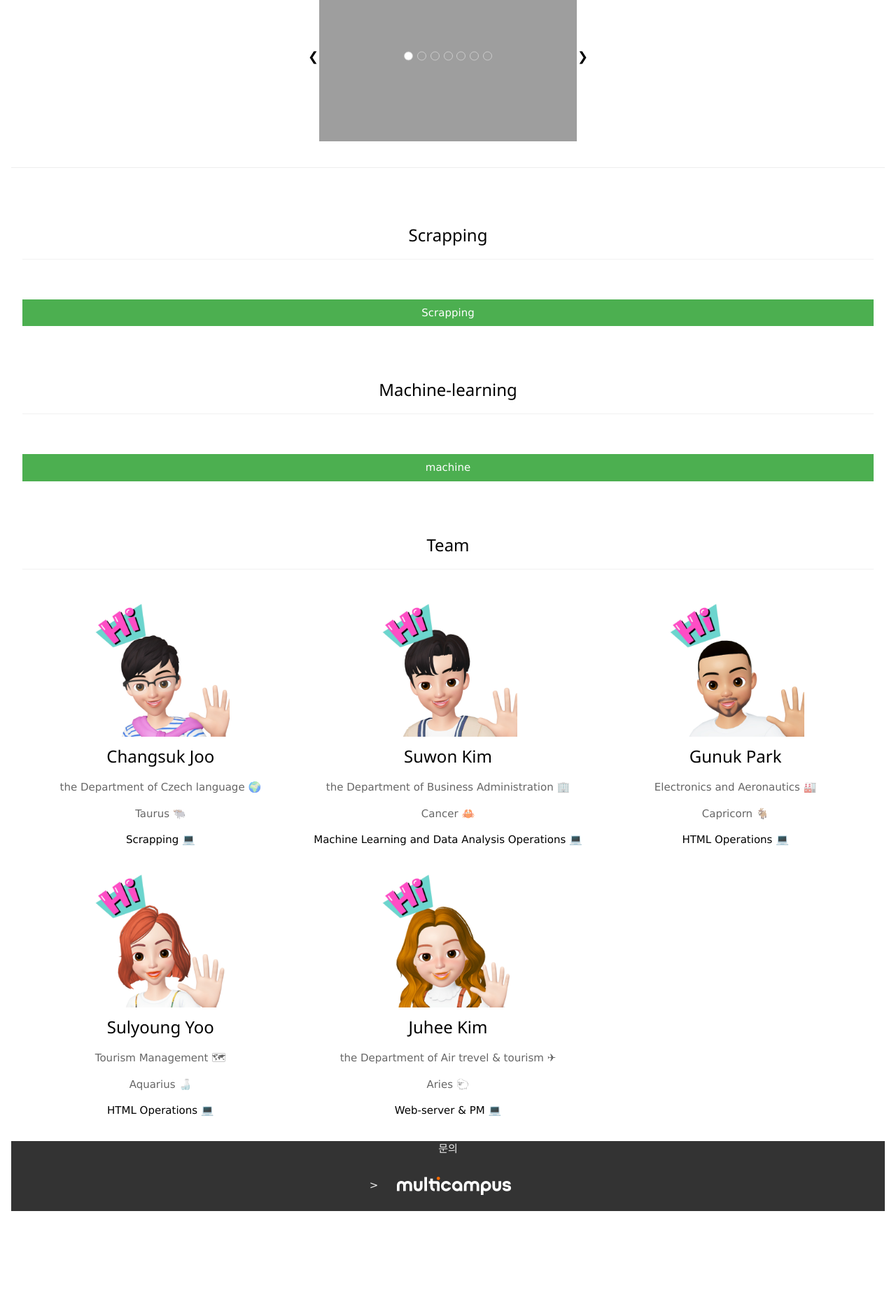
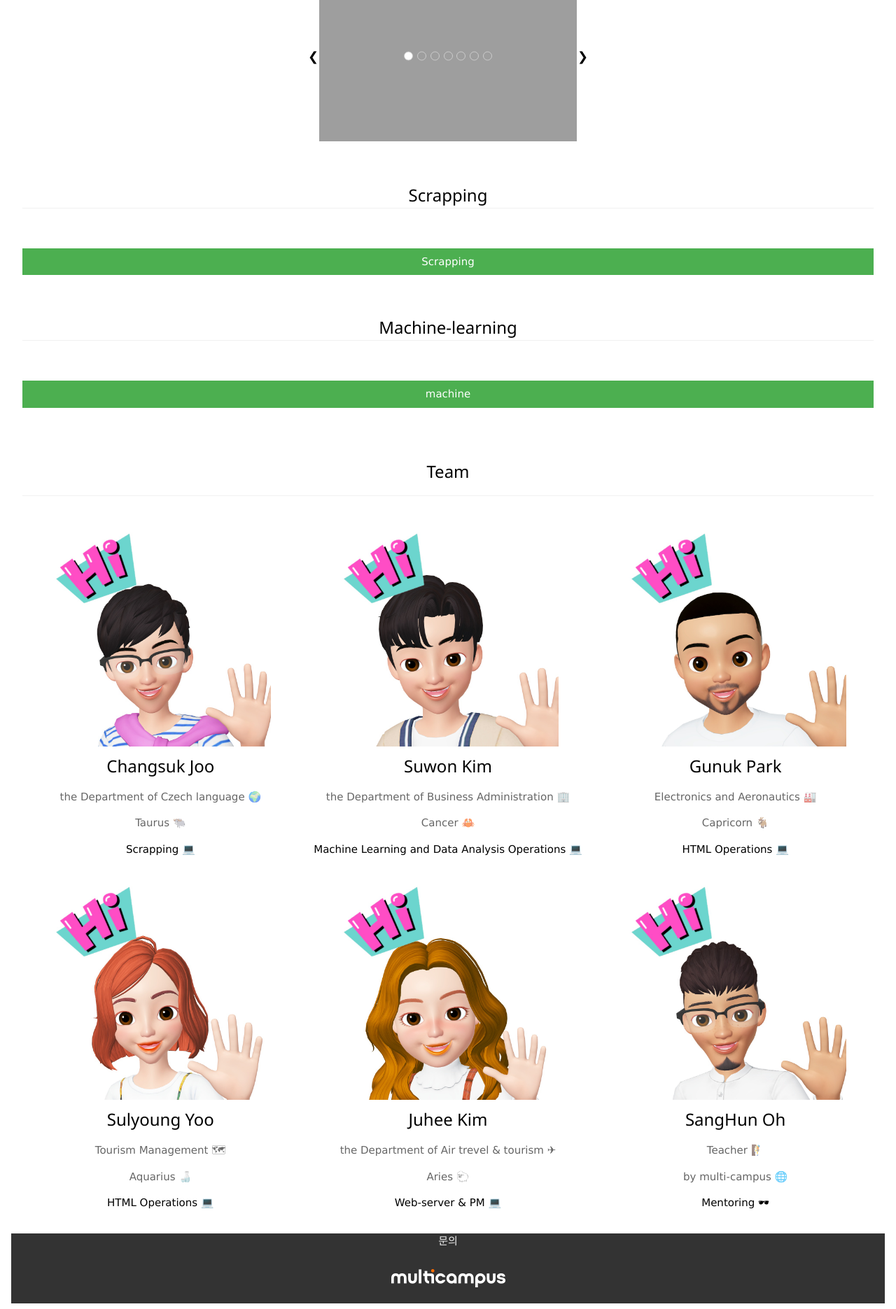
Before and after one commit to victoria2012/Multi_A_2Team, a Django app: page / in a window 1280 px wide. Shown: the part 1320-3191 px from the top of the page at 70% size. Before the commit the page ends 3051 px from the top, so only its background shows below. Run offline with Django 3.2, Linux system fonts and the light colour scheme; grey boxes are pictures that could not be loaded.

Commit message:
중간 커밋

```diff
--- a/home/views.py
+++ b/home/views.py
@@ -10,7 +10,7 @@ def green_home(request):
     return render(request, 'green_home.html', context=result)
 
 def projects(request):
-    df=pd.read_csv('machinelearning/saves/result.csv')
+    df=pd.read_csv('scrapping/df_movie.csv')
     recommend_result = recommend({}, matrix, 10, similar_genre=True)
     pd.DataFrame(recommend_result, columns = ['Title', 'Correlation', 'Genre'])
     result={}
@@ -20,6 +20,7 @@ def projects(request):
 
 def scrapping(request):
     result = {}
+
     return render(request, 'scrapping.html', context=result)
 
 def machine(request):
--- a/templates/green_home.html
+++ b/templates/green_home.html
@@ -22,8 +22,7 @@
         <div class="w3-right w3-hide-small">
           <a href="#home" class="w3-bar-item w3-button">Home</a>
           <a href="#Matching movies" class="w3-bar-item w3-button">Matching movies</a>
-          <a href="#Scrapping" class="w3-bar-item w3-button">Scrapping</a>
-          <a href="#Machine-learning" class="w3-bar-item w3-button">Machine-learning</a>
+          <a href="#Scrapping" class="w3-bar-item w3-button">Scrapping & Machine-learning</a>
           <a href="#Team" class="w3-bar-item w3-button">Team</a>
         </div>
       </div>
@@ -118,33 +117,29 @@
       </script>
       </div>
 
-  <hr class="divider">
+
   <!-- projects2 스크레핑 통계 -->
-  <section id="Scrapping" style="text-align:center;">
+  <section id="Scrapping" style="max-width:1564px; hight:902px; text-align:center;">
+
       <div class="w3-container w3-padding-32" >
-        <h3 class="w3-border-bottom w3-border-light-grey w3-padding-16">Scrapping</h3>
+        <h3 class="w3-border-bottom w3-border-light-grey w3-padding-60">Scrapping</h3>
       </div>
-
     <form class="w3-container" action="scrapping">
         <p><button class="w3-btn w3-green" style="width:100%">Scrapping</button></p>
     </form>
-  </section>
 
-
-  <!-- projects3 머신러닝 통계-->
-  <section id="Machine-learning" style="text-align:center;">
       <div class="w3-container w3-padding-32" >
-          <h3 class="w3-border-bottom w3-border-light-grey w3-padding-16">Machine-learning</h3>
+          <h3 class="w3-border-bottom w3-border-light-grey w3-padding-60">Machine-learning</h3>
       </div>
       <form class="w3-container" action="machine">
       <p><button class="w3-btn w3-green" style="width:100%">machine</button></p>
       </form>
+
   </section>
 
 
-
   <!-- about-팀 소개 -->
-   <section id="Team" style="text-align:center;">
+   <section id="Team" style="max-width:1564px; hight:902px; text-align:center;">
     <div class="w3-container w3-padding-32" >
         <h3 class="w3-border-bottom w3-border-light-grey w3-padding-16">Team</h3>
       </div>
@@ -153,10 +148,7 @@
    <div class="w3-row-padding " >
 
       <div class="w3-third l3 m6 w3-margin-bottom">
-        <a><img src="/static/img/주창석.jpg" alt="주창석" style="width:50%"></a>
-        <div class="w3-display-middle w3-display-hover">
-          <button class="w3-button w3-black">주창석</button>
-          </div>
+        <a><img src="/static/img/주창석.jpg" alt="주창석" style="width:80%" class="w3-hover-opacity"></a>
         <h3>Changsuk Joo</h3>
         <p class="w3-opacity">the Department of Czech language &#127757;</p>
         <p class="w3-opacity">Taurus &#128003;</p>
@@ -164,10 +156,7 @@
       </div>
 
       <div class="w3-third l3 m6 w3-margin-bottom">
-        <img src="/static/img/김수원.jpg" alt="Jane" style="width:50%">
-          <div class="w3-display-middle w3-display-hover">
-          <button class="w3-button w3-black">김수원</button>
-          </div>
+        <img src="/static/img/김수원.jpg" alt="김수원" style="width:80%" class="w3-hover-opacity">
         <h3>Suwon Kim</h3>
         <p class="w3-opacity">the Department of Business Administration &#127970;</p>
         <p class="w3-opacity">Cancer &#129408;</p>
@@ -175,10 +164,7 @@
       </div>
 
       <div class="w3-third l3 m6 w3-margin-bottom">
-        <img src="/static/img/박건욱.jpg" alt="Mike" style="width:50%">
-          <div class="w3-display-middle w3-display-hover">
-          <button class="w3-button w3-black">박건욱</button>
-          </div>
+        <img src="/static/img/박건욱.jpg" alt="박건욱" style="width:80%" class="w3-hover-opacity">
         <h3>Gunuk Park</h3>
         <p class="w3-opacity">Electronics and Aeronautics &#127981;</p>
         <p class="w3-opacity">Capricorn &#128016;</p>
@@ -186,10 +172,7 @@
       </div>
 
       <div class="w3-third l3 m6 w3-margin-bottom">
-        <img src="/static/img/유설영.jpg" alt="Mike" style="width:50%">
-          <div class="w3-display-middle w3-display-hover">
-          <button class="w3-button w3-black">유설영</button>
-          </div>
+        <img src="/static/img/유설영.jpg" alt="유설영" style="width:80%" class="w3-hover-opacity">
         <h3>Sulyoung Yoo</h3>
         <p class="w3-opacity">Tourism Management &#128506;</p>
         <p class="w3-opacity">Aquarius &#127862;</p>
@@ -197,11 +180,19 @@
       </div>
 
       <div class="w3-third l3 m6 w3-margin-bottom">
-        <img src="/static/img/김주희.jpg" alt="JuheeKim" style="width:50%" class="w3-hover-opacity">
+        <img src="/static/img/김주희.jpg" alt="JuheeKim" style="width:80%" class="w3-hover-opacity">
         <h3>Juhee Kim</h3>
         <p class="w3-opacity">the Department of Air trevel & tourism &#9992;</p>
         <p class="w3-opacity">Aries &#128017;</p>
         <p>Web-server & PM &#128187;</p>
+      </div>
+
+       <div class="w3-third l3 m6 w3-margin-bottom">
+        <img src="/static/img/오상훈.jpg" alt="JuheeKim" style="width:80%" class="w3-hover-opacity">
+        <h3>SangHun Oh</h3>
+        <p class="w3-opacity">Teacher &#129495;</p>
+        <p class="w3-opacity">by multi-campus &#127760; </p>
+        <p>Mentoring &#128374; </p>
       </div>
 
     </div>
@@ -212,7 +203,7 @@
   <section class="fullscreen" style="background-color: rgb(51, 51, 51); color: rgb(238, 238, 238); text-align: center; margin-top: -40px; height: 100px;">
       <div class="container">
         <div class="content-resizer" style="margin-top: -40px; top: 306.5px;">
-            <p>문의</p>>
+            <p>문의</p>
             <a href="https://www.multicampus.com/" title="multi" target="_blank" class="w3-hover-text-green">
             <img src="/static/img/multi.jpg" style="color: inherit;padding:14px 22px;"></a>
         </div>
```
Also changed, not shown: templates/scrapping.html (+9 -19 lines), static/img/오상훈.jpg (added).
